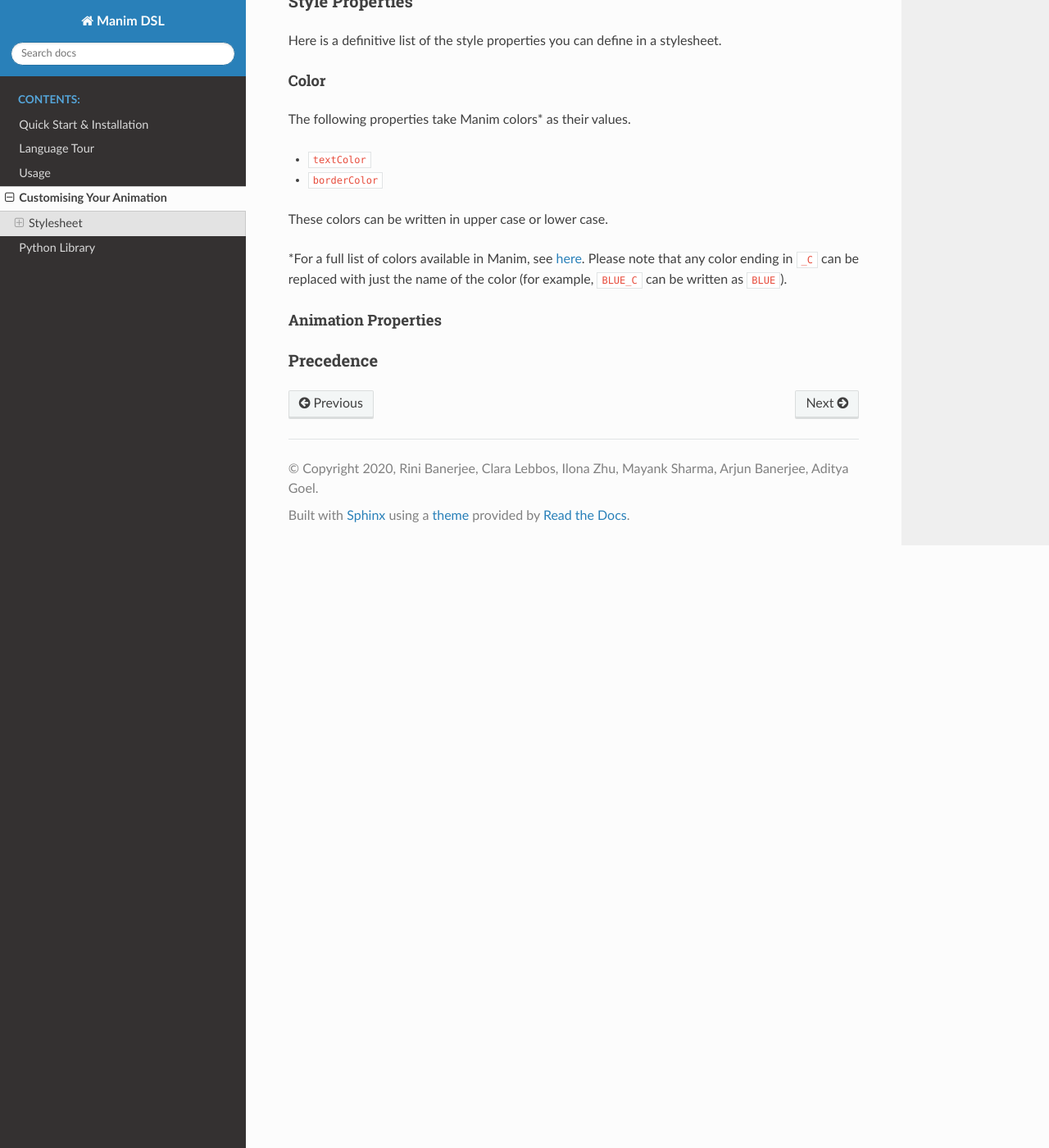
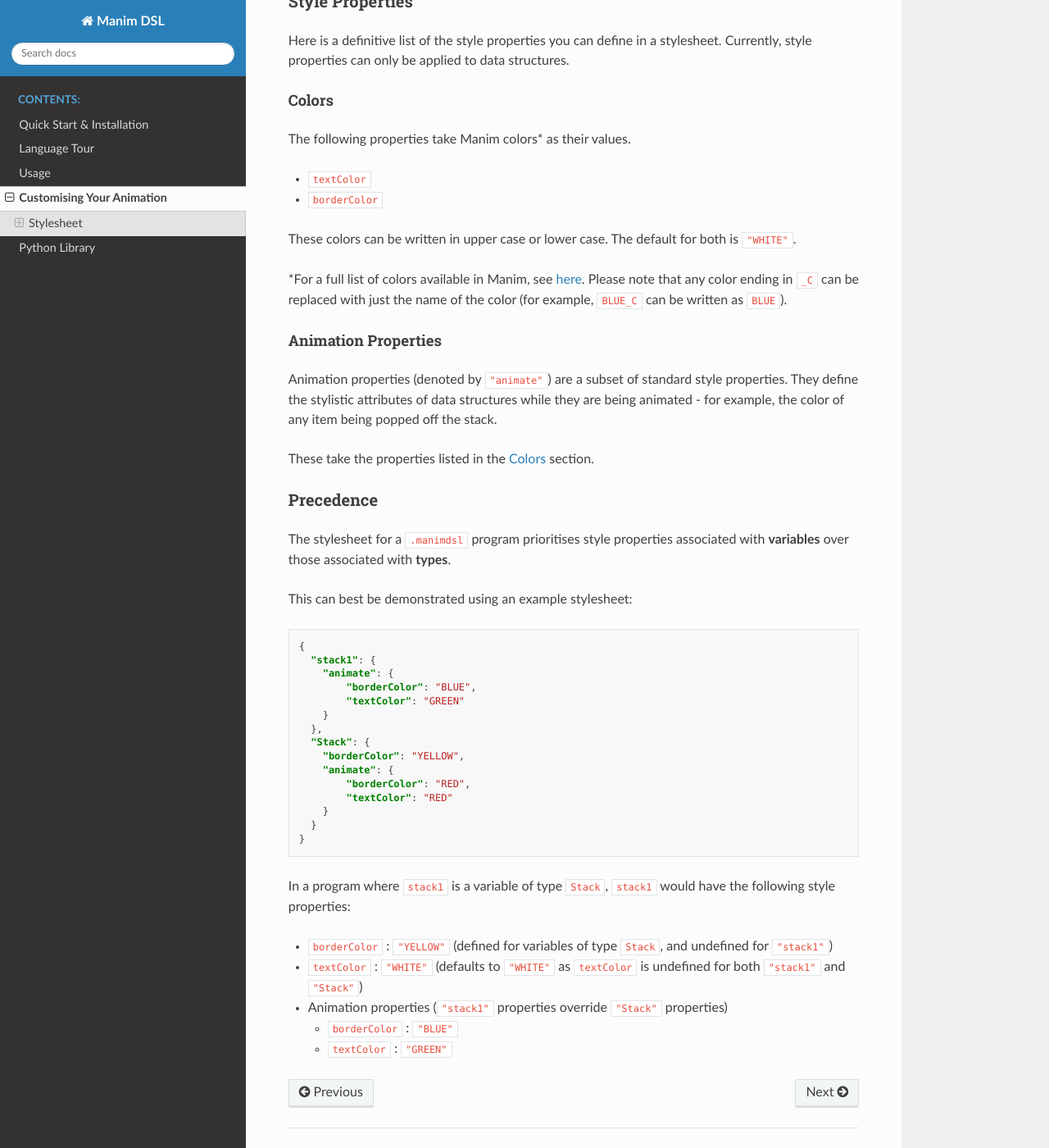
Before and after one commit to VAlgoLang/valgolang.github.io, a Sphinx documentation site: the page built from source/customisation.rst, in a window 1280 px wide and 1400 px high, scrolled down 942 px. Shown: the whole window at 82% size. Built offline with Sphinx 7.4.7 and the Read the Docs theme 2.0.0, drawn with Linux system fonts in a browser that asks for light colours.

Commit message:
Completed documentation for current stylesheet

```diff
--- a/source/customisation.rst
+++ b/source/customisation.rst
@@ -35,12 +35,13 @@ The style properties for ``"stack1"`` are applied to *all* variables in the prog
 
 Meanwhile, the style properties for ``"Stack"`` are applied to *all* variables in the program that are *of the type ``Stack``*, and this again applies throughout all scopes. This works similarly for other data structures. (For a full list of the data structures available in ManimDSL, see :ref:`here <data_structures>`).
 
+
 Style Properties
 ^^^^^^^^^^^^^^^^
 
-Here is a definitive list of the style properties you can define in a stylesheet.
+Here is a definitive list of the style properties you can define in a stylesheet. Currently, style properties can only be applied to data structures.
 
-Color
+Colors
 ~~~~~~~
 
 The following properties take Manim colors* as their values.
@@ -48,14 +49,47 @@ The following properties take Manim colors* as their values.
 * ``textColor``
 * ``borderColor``
 
-These colors can be written in upper case or lower case.
+These colors can be written in upper case or lower case. The default for both is ``"WHITE"``.
 
 \*For a full list of colors available in Manim, see `here <https://github.com/3b1b/manim/blob/99952067c1a399e15a197310d35a39bb2864b1af/manimlib/constants.py#L199>`_. Please note that any color ending in ``_C`` can be replaced with just the name of the color (for example, ``BLUE_C`` can be written as ``BLUE``).
 
 Animation Properties
 ~~~~~~~~~~~~~~~~~~~~~
 
+Animation properties (denoted by ``"animate"``) are a subset of standard style properties. They define the stylistic attributes of data structures while they are being animated - for example, the color of any item being popped off the stack.
 
+These take the properties listed in the `Colors <#colors>`_ section.
 
 Precedence
 ^^^^^^^^^^^
+
+The stylesheet for a ``.manimdsl`` program prioritises style properties associated with **variables** over those associated with **types**.
+
+This can best be demonstrated using an example stylesheet:
+
+.. code:: json
+
+    {
+      "stack1": {
+        "animate": {
+            "borderColor": "BLUE",
+            "textColor": "GREEN"
+        }
+      },
+      "Stack": {
+        "borderColor": "YELLOW",
+        "animate": {
+            "borderColor": "RED",
+            "textColor": "RED"
+        }
+      }
+    }
+
+In a program where ``stack1`` is a variable of type ``Stack``, ``stack1`` would have the following style properties:
+
+* ``borderColor`` : ``"YELLOW"`` (defined for variables of type ``Stack``, and undefined for ``"stack1"``)
+* ``textColor`` : ``"WHITE"`` (defaults to ``"WHITE"`` as ``textColor`` is undefined for both ``"stack1"`` and ``"Stack"``)
+* Animation properties (``"stack1"`` properties override ``"Stack"`` properties)
+
+  * ``borderColor`` : ``"BLUE"``
+  * ``textColor`` : ``"GREEN"``
```
